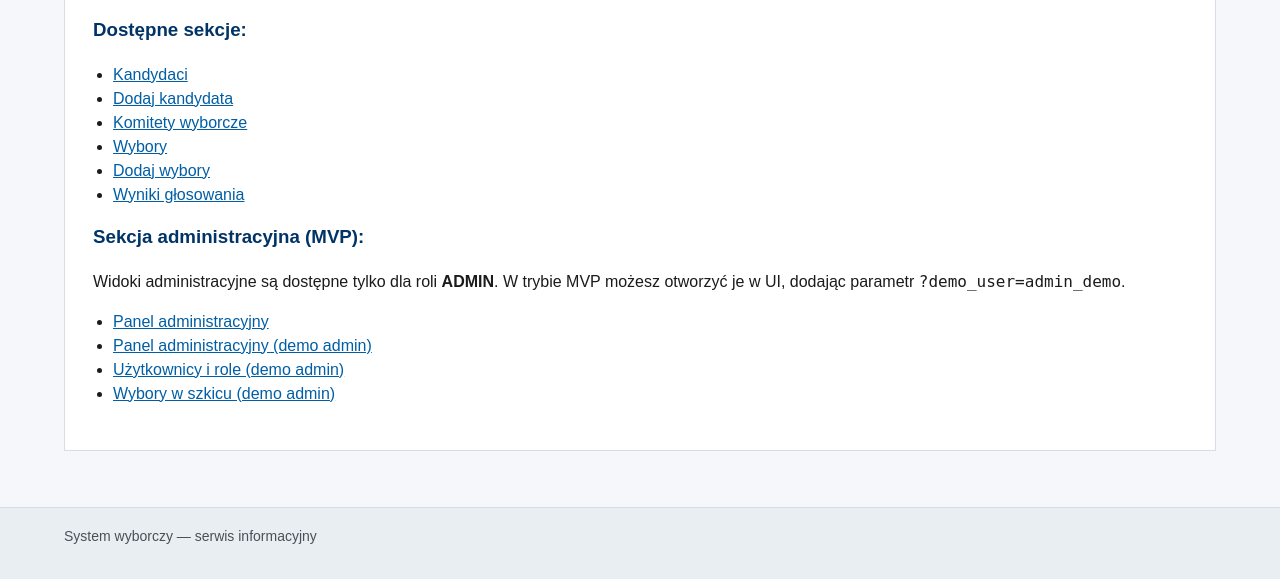
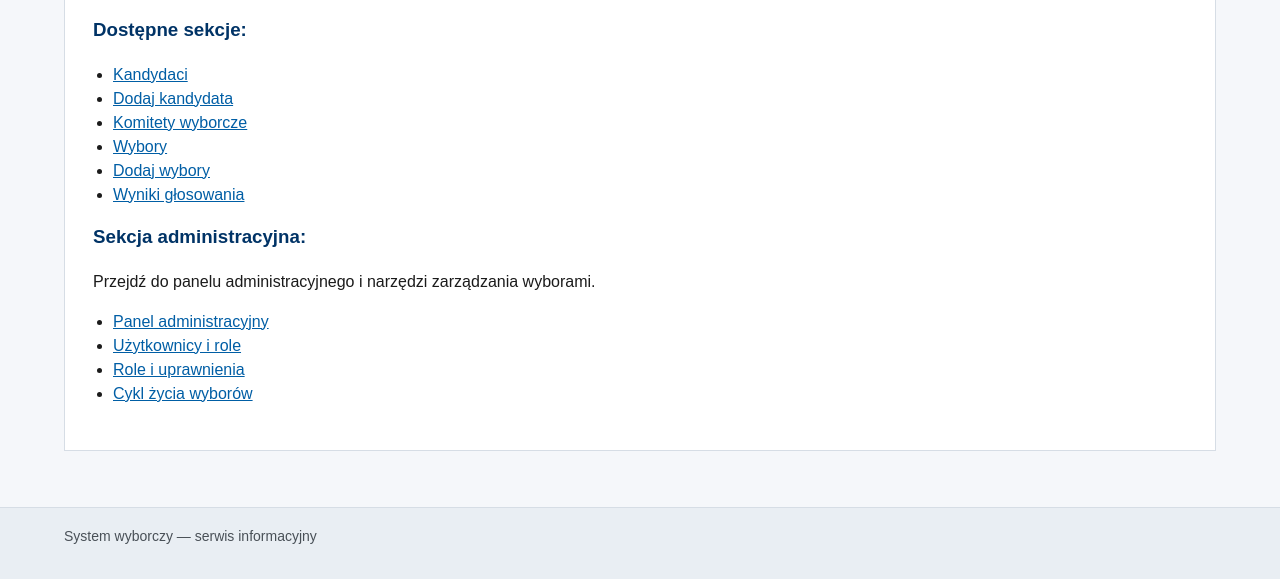
Before and after one commit to marekbielsky/elections, a Django app: page / in a window 1280 px wide. Shown: the part 1120-1699 px from the top of the page. Run offline with Django 5.2, Linux system fonts and the light colour scheme.

Commit message:
Clean up admin and home UI copy by removing MVP/demo artifacts
Co-Authored-By: Oz <oz-agent@warp.dev>

```diff
--- a/elections/templates/elections/admin/overview.html
+++ b/elections/templates/elections/admin/overview.html
@@ -5,11 +5,7 @@
 {% block content %}
     <h1>Panel administracyjny</h1>
 
-    <p>Podsumowanie danych systemu dostępne dla roli <strong>ADMIN</strong>.</p>
-    <p>
-        <strong>Aktywna rola:</strong> {{ actor_role }}<br>
-        <strong>Źródło roli:</strong> {{ actor_source }}
-    </p>
+    <p>Podsumowanie danych systemu.</p>
 
     <h3>Szybkie przejścia:</h3>
     <ul>
--- a/elections/templates/elections/admin/role_permissions.html
+++ b/elections/templates/elections/admin/role_permissions.html
@@ -5,11 +5,7 @@
 {% block content %}
     <h1>Role i uprawnienia</h1>
 
-    <p>Zarządzanie mapowaniem ról biznesowych do uprawnień RBAC.</p>
-    <p>
-        <strong>Aktywna rola:</strong> {{ actor_role }}<br>
-        <strong>Źródło roli:</strong> {{ actor_source }}
-    </p>
+    <p>Zarządzanie mapowaniem ról do uprawnień.</p>
     <p>
         <a href="{% url 'admin_overview' %}{% if demo_user %}?demo_user={{ demo_user }}{% endif %}">
             Wróć do panelu administracyjnego
--- a/elections/templates/elections/admin/users_roles.html
+++ b/elections/templates/elections/admin/users_roles.html
@@ -5,11 +5,7 @@
 {% block content %}
     <h1>Użytkownicy i role</h1>
 
-    <p>Lista użytkowników z przypisanymi rolami biznesowymi (MVP).</p>
-    <p>
-        <strong>Aktywna rola:</strong> {{ actor_role }}<br>
-        <strong>Źródło roli:</strong> {{ actor_source }}
-    </p>
+    <p>Lista użytkowników z przypisanymi rolami.</p>
     <p>
         <a href="{% url 'admin_overview' %}{% if demo_user %}?demo_user={{ demo_user }}{% endif %}">
             Wróć do panelu administracyjnego
--- a/elections/templates/elections/home.html
+++ b/elections/templates/elections/home.html
@@ -20,15 +20,12 @@
         <li><a href="{% url 'results_list' %}">Wyniki głosowania</a></li>
     </ul>
 
-    <h3>Sekcja administracyjna (MVP):</h3>
-    <p>
-        Widoki administracyjne są dostępne tylko dla roli <strong>ADMIN</strong>.
-        W trybie MVP możesz otworzyć je w UI, dodając parametr <code>?demo_user=admin_demo</code>.
-    </p>
+    <h3>Sekcja administracyjna:</h3>
+    <p>Przejdź do panelu administracyjnego i narzędzi zarządzania wyborami.</p>
     <ul>
         <li><a href="{% url 'admin_overview' %}">Panel administracyjny</a></li>
-        <li><a href="{% url 'admin_overview' %}?demo_user=admin_demo">Panel administracyjny (demo admin)</a></li>
-        <li><a href="{% url 'admin_users_roles' %}?demo_user=admin_demo">Użytkownicy i role (demo admin)</a></li>
-        <li><a href="{% url 'admin_draft_elections' %}?demo_user=admin_demo">Wybory w szkicu (demo admin)</a></li>
+        <li><a href="{% url 'admin_users_roles' %}">Użytkownicy i role</a></li>
+        <li><a href="{% url 'admin_role_permissions' %}">Role i uprawnienia</a></li>
+        <li><a href="{% url 'admin_draft_elections' %}">Cykl życia wyborów</a></li>
     </ul>
 {% endblock %}
```
Also changed, not shown: elections/templates/elections/admin/draft_elections.html (+4 -8 lines), elections/templates/elections/admin/forbidden.html (+2 -13 lines).
